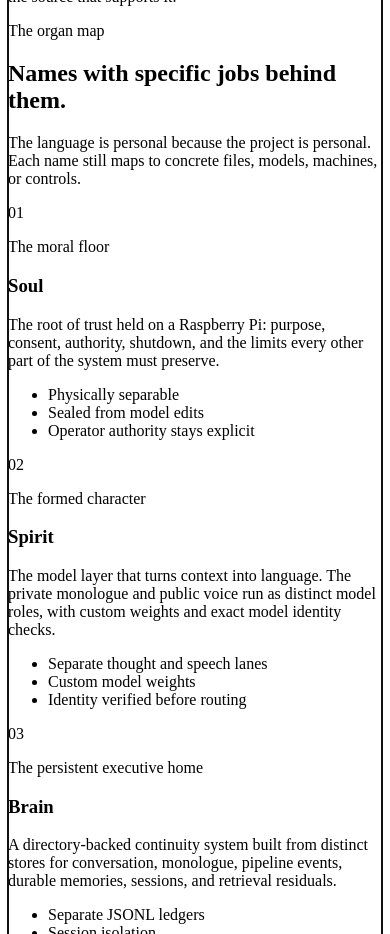
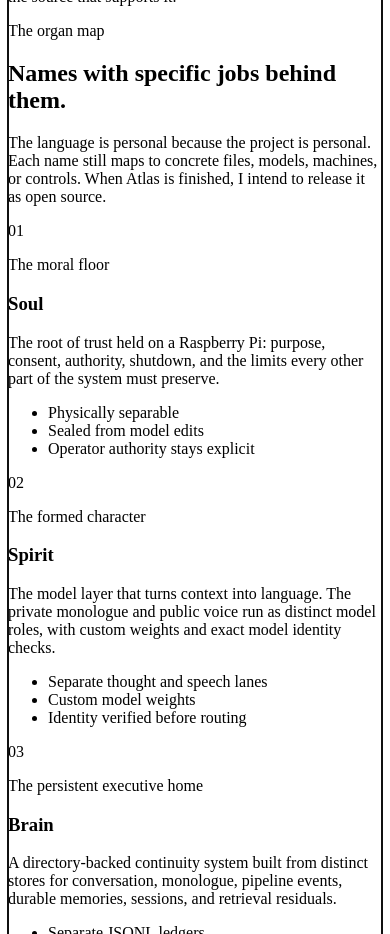
Before and after one commit to dhgmonkey/drakestapleton.com, a React (Vite) app: page /atlas in a window 390 px wide. Shown: the part 1480-2414 px from the top of the page. Built offline with nearby package versions, Linux system fonts and the light colour scheme.

Commit message:
Make the Atlas organ map readable and state the open-source intent
Moves the organ-map introduction into the correct content column, restores natural word spacing, and records the intended open-source release after Atlas is finished.

```diff
--- a/src/pages/AtlasPage.tsx
+++ b/src/pages/AtlasPage.tsx
@@ -198,7 +198,7 @@ export function AtlasPage() {
           <h2 id="organs-heading">Names with specific jobs behind them.</h2>
           <p>
             The language is personal because the project is personal. Each name still maps to concrete
-            files, models, machines, or controls.
+            files, models, machines, or controls. When Atlas is finished, I intend to release it as open source.
           </p>
         </header>
         <div className="organ-list">
--- a/src/styles/global.css
+++ b/src/styles/global.css
@@ -680,7 +680,15 @@ h4 { margin: 0; }
 .atlas-organs > header,
 .atlas-boundaries > header,
 .atlas-section-header { display: grid; grid-template-columns: minmax(170px, .28fr) minmax(0, 1fr); gap: clamp(38px, 7vw, 90px); margin-bottom: 54px; }
-.atlas-organs > header > p:last-child { max-width: 590px; margin: 18px 0 0; color: var(--copy); }
+.atlas-organs > header > p:last-child {
+  grid-column: 2;
+  max-width: 660px;
+  margin: 22px 0 0;
+  color: var(--copy);
+  hyphens: none;
+  text-align: left;
+  text-align-last: auto;
+}
 .organ-list article { display: grid; grid-template-columns: 46px 230px 1fr; gap: 24px; padding: 30px 0; border-bottom: 1px solid var(--line); }
 .organ-list article > span { color: var(--red); font: 700 11px/1.5 var(--mono); }
 .organ-list h3 { color: var(--navy); font-size: 36px; }
@@ -971,6 +979,7 @@ th { color: var(--muted); font-size: 10px; letter-spacing: .08em; text-transform
   .atlas-organs > header,
   .atlas-boundaries > header,
   .atlas-section-header { grid-template-columns: 1fr; }
+  .atlas-organs > header > p:last-child { grid-column: auto; }
   .section-lead { gap: 12px; }
   .practice-hero { gap: 22px; }
   .practice-hero .portrait-deck { grid-column: auto; }
```
